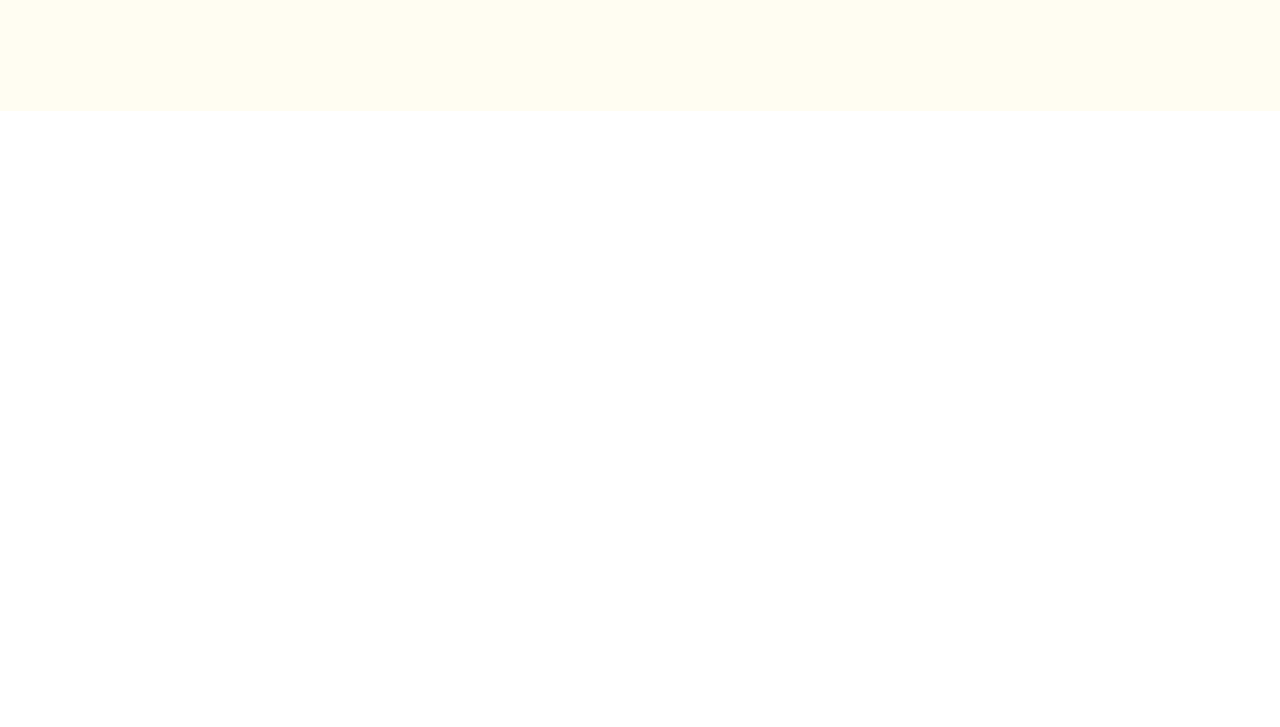
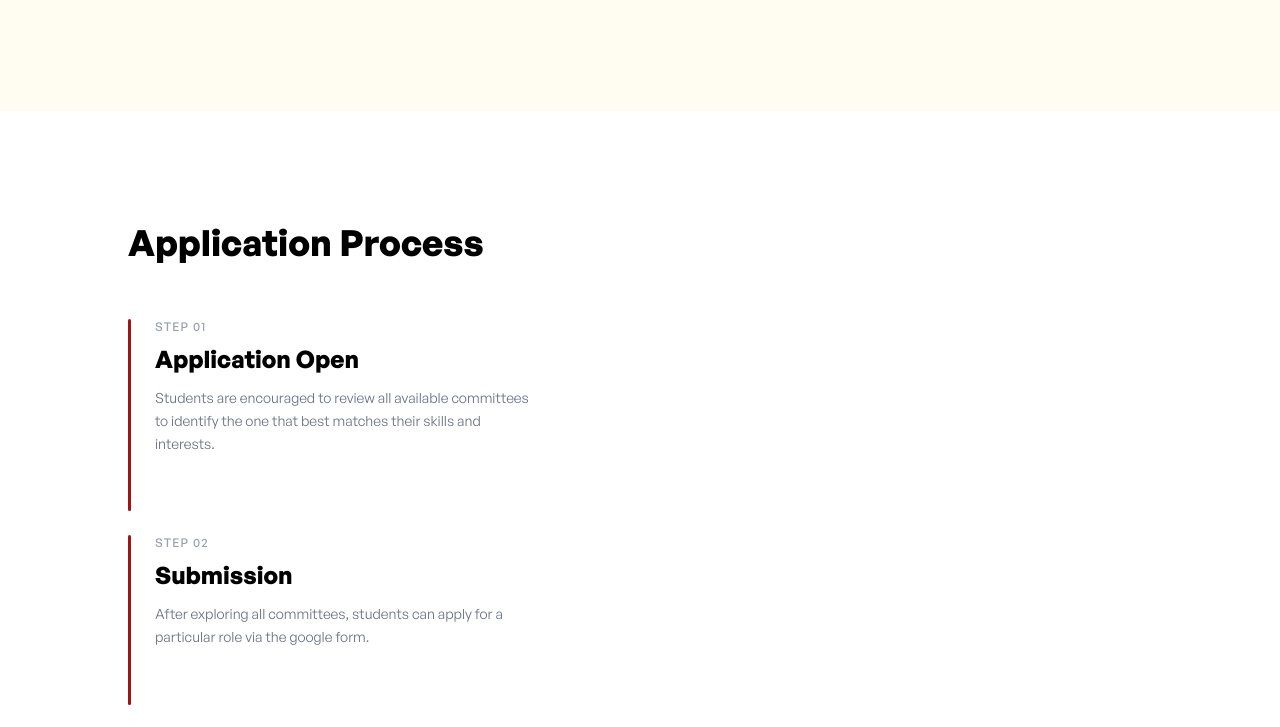
Before and after one commit to chidoziemfrancis/apply.wearebucc, a Next.js app: page / in a window 1280 px wide. Shown: the part 2796-3523 px from the top of the page. Before the commit the page ends 2907 px from the top, so only its background shows below. Built offline with nearby package versions, Linux system fonts and the light colour scheme.

Commit message:
feat: add ApplicationProcess component to homepage and apply vertical spacing between steps

```diff
--- a/app/page.tsx
+++ b/app/page.tsx
@@ -1,6 +1,7 @@
 import Hero from "@/components/Hero";
 import Benefits from "@/components/Benefits";
 import Committees from "@/components/Committees";
+import ApplicationProcess from "@/components/ApplicationProcess";
 
 export default function Home() {
   return (
@@ -8,6 +9,7 @@
       <Hero />
       <Benefits />
       <Committees />
+      <ApplicationProcess />
     </main>
   );
 }
--- a/components/ApplicationProcess.tsx
+++ b/components/ApplicationProcess.tsx
@@ -71,7 +71,7 @@
           Application Process
         </motion.h2>
 
-        <div className="flex flex-col">
+        <div className="flex flex-col gap-6">
           {steps.map((step, i) => (
             <StepItem key={step.step} step={step} index={i} />
           ))}
```
